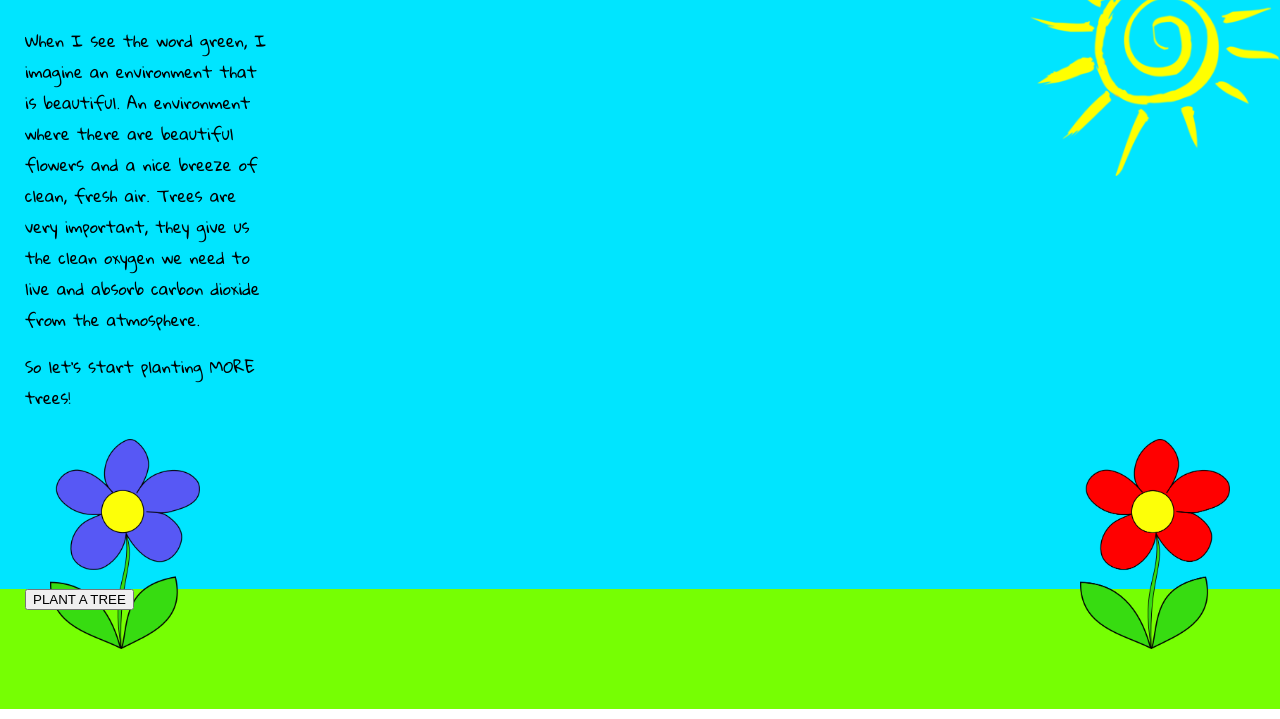
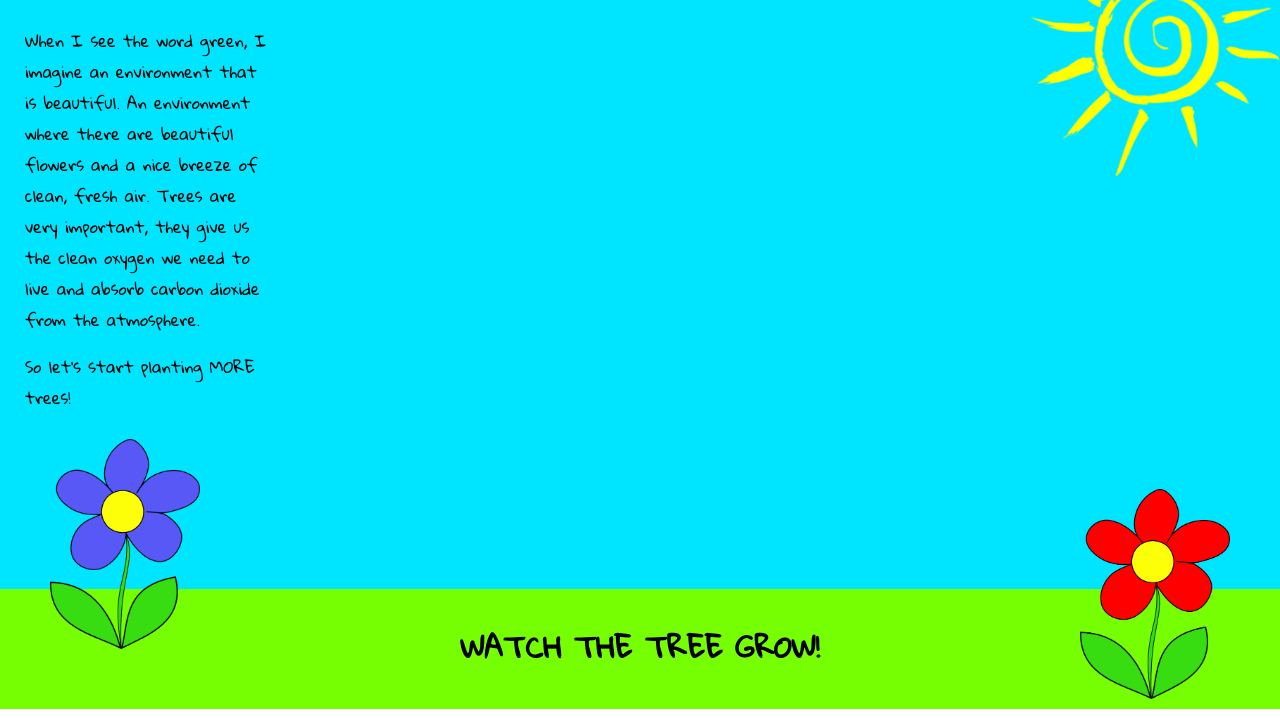
Before and after one commit to subhanashaikh/subhanashaikh.github.io, a plain HTML site: page index.html in a window 1280 px wide. Shown: the part 91-810 px from the top of the page. Drawn offline with Linux system fonts and the light colour scheme.

Commit message:
Remove button

```diff
--- a/index.html
+++ b/index.html
@@ -35,7 +35,7 @@
 
         <div id="grass">
             <div id="F1"> <img class="flower" src="Flower1.png" /></div>
-            <button id="plant">PLANT A TREE</button>
+            <h3>WATCH THE TREE GROW!</h3>
             <div id="F2"> <img class="flower2" src="Flower2.png" /></div>
         </div>
 
```
